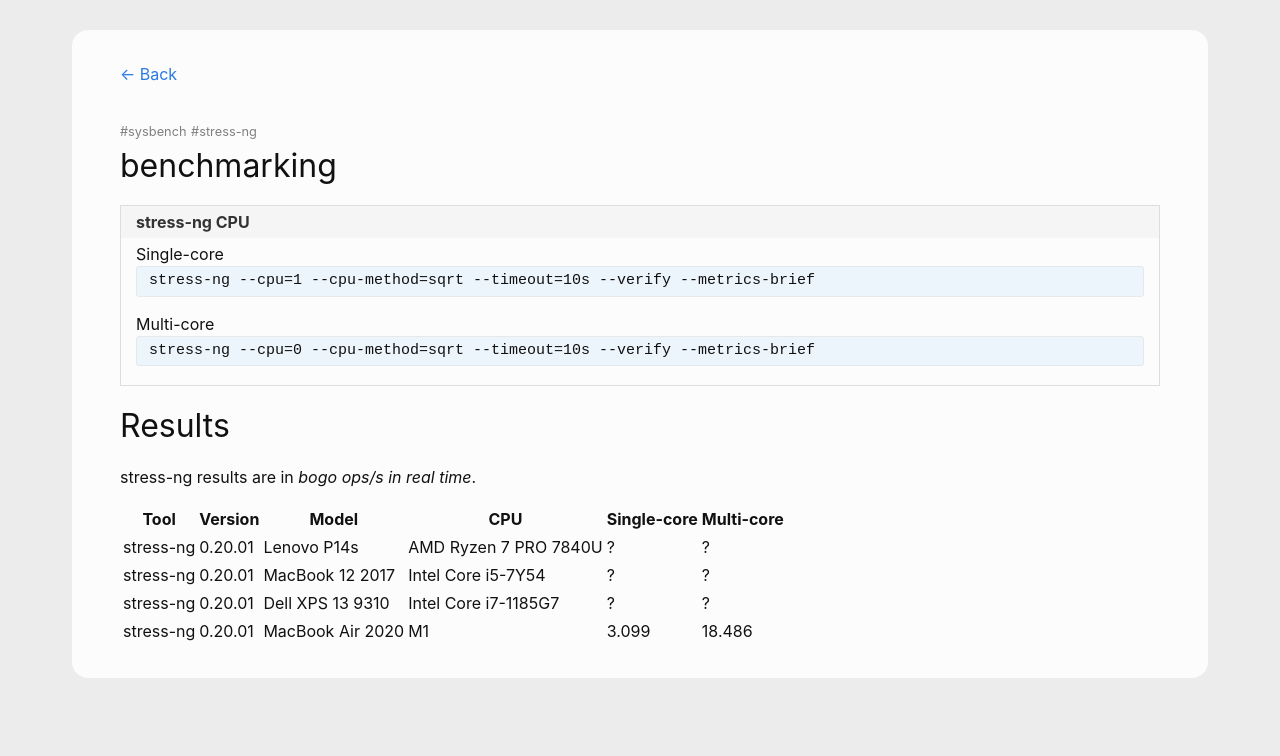
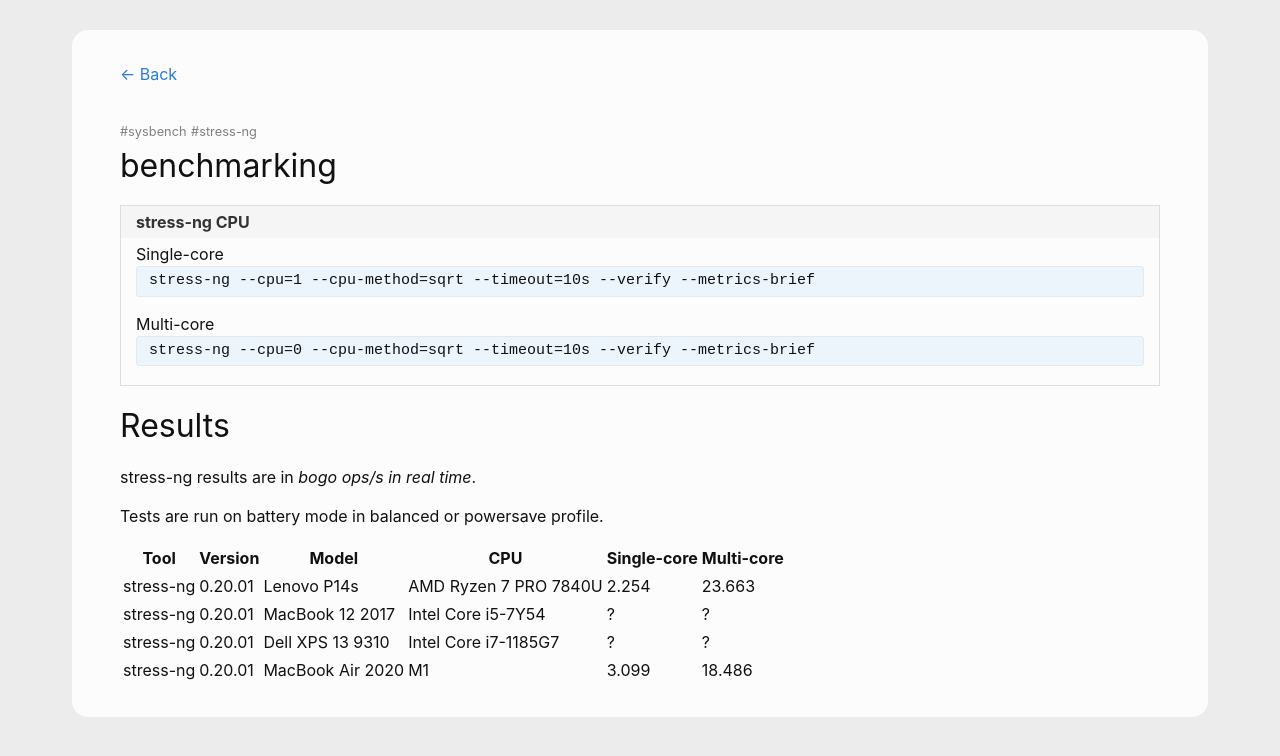
Before and after one commit to andreas-mausch/cheatsheets, a Jekyll site: the page built from _cheatsheets/benchmarking.md, in a window 1280 px wide. Shown: the top 756 px of the page. Built offline with Jekyll 4.4.1, drawn with Linux system fonts in a browser that asks for light colours.

Commit message:
Benchmarks: Update Lenovo P14s

```diff
--- a/_cheatsheets/benchmarking.md
+++ b/_cheatsheets/benchmarking.md
@@ -12,9 +12,11 @@
 
 stress-ng results are in *bogo ops/s in real time*.
 
+Tests are run on battery mode in balanced or powersave profile.
+
 | **Tool**  | **Version** | **Model**        | **CPU**               | **Single-core** | **Multi-core** |
-| --------- | ----------- | ---------------- | --------------------- | --------------- | -------------- |
-| stress-ng | 0.20.01     | Lenovo P14s      | AMD Ryzen 7 PRO 7840U | ?               | ?              |
+|-----------|-------------|------------------|-----------------------|-----------------|----------------|
+| stress-ng | 0.20.01     | Lenovo P14s      | AMD Ryzen 7 PRO 7840U | 2.254           | 23.663         |
 | stress-ng | 0.20.01     | MacBook 12 2017  | Intel Core i5-7Y54    | ?               | ?              |
 | stress-ng | 0.20.01     | Dell XPS 13 9310 | Intel Core i7-1185G7  | ?               | ?              |
 | stress-ng | 0.20.01     | MacBook Air 2020 | M1                    | 3.099           | 18.486         |
```
